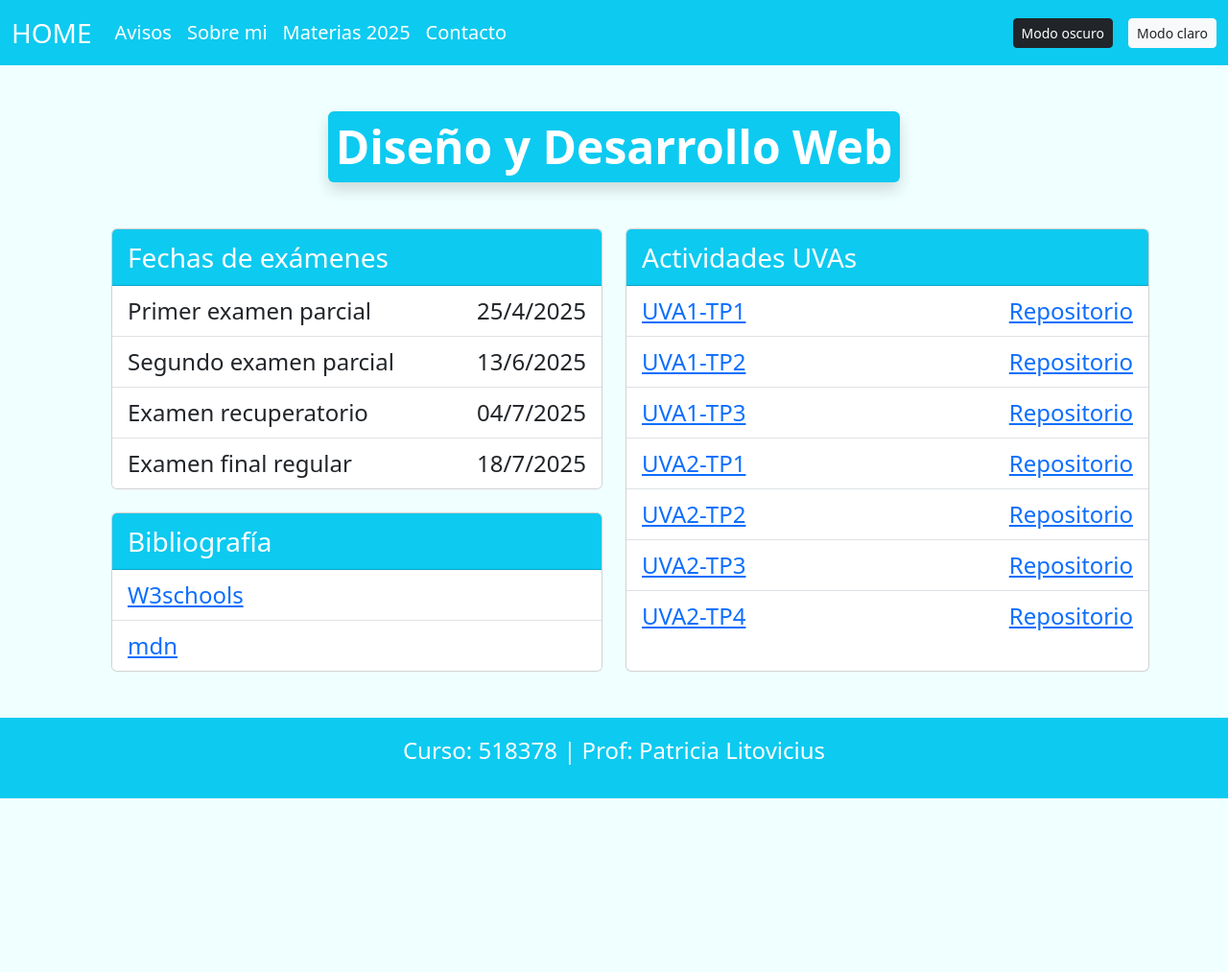
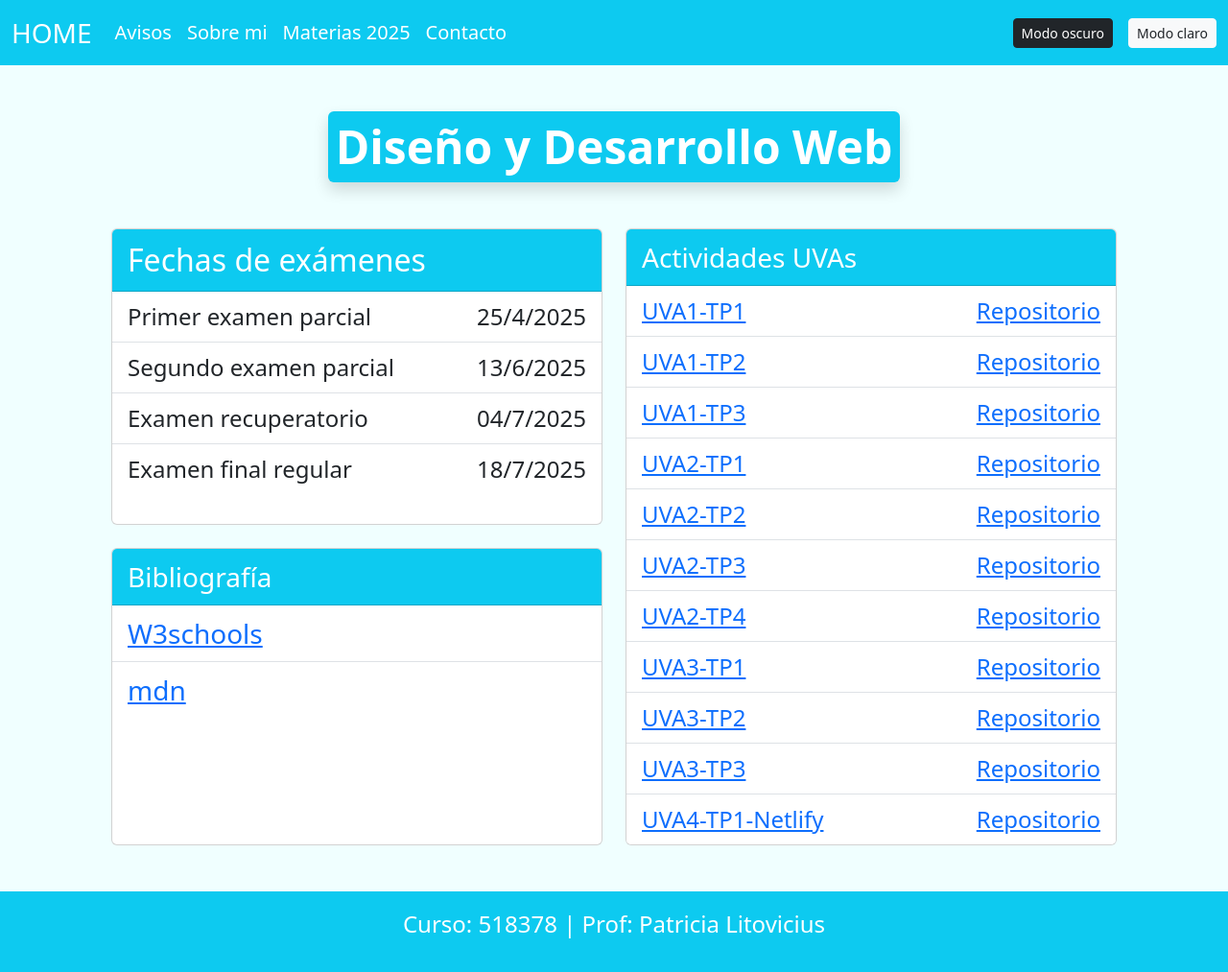
Before and after one commit to SantiConti/uva2-DesarrolloWeb, a plain HTML site: page index.html in a window 1280 px wide. Shown: the whole page at 96% size. Before the commit the page ends 832 px from the top, so only its background shows below. Drawn offline with nearby package versions, Linux system fonts and the light colour scheme.

Commit message:
Add files via upload

```diff
--- a/css/style.css
+++ b/css/style.css
@@ -8,7 +8,7 @@
 }
 
 body.modo-oscuro {
-    background-color: #242424 !important;
+    background-color: #464646 !important;
     color: #ffffff !important;
 }
 
--- a/index.html
+++ b/index.html
@@ -50,8 +50,8 @@
               <!-- Columna izquierda con dos tarjetas -->
                 <div class="col-lg-6 d-flex flex-column align-items-center align-items-lg-end mb-4 mb-lg-0">
                     <!-- Tarjeta Examenes -->
-                    <div class="card mb-4 w-100" style="max-width: 32rem;">
-                        <div class="card-header bg-info text-white fs-3">Fechas de exámenes</div>
+                    <div class="card mb-4 w-100 h-50" style="max-width: 32rem;">
+                        <div class="card-header bg-info text-white fs-2">Fechas de exámenes</div>
 
                         <ul class="list-group list-group-flush fs-4">
                             <li class="list-group-item d-flex justify-content-between">
@@ -74,9 +74,9 @@
                     </div>
 
                     <!-- Tarjeta Bibliografía -->
-                    <div class="card w-100" style="max-width: 32rem;">
+                    <div class="card w-100 h-50" style="max-width: 32rem;">
                         <div class="card-header bg-info text-white fs-3">Bibliografía</div>
-                        <ul class="list-group list-group-flush fs-4">
+                        <ul class="list-group list-group-flush fs-3">
                             <li class="list-group-item"><a href="https://www.w3schools.com/" target="_blank">W3schools</a></li>
                             <li class="list-group-item"><a href="https://developer.mozilla.org/es/" target="_blank">mdn</a></li>
                         </ul>
@@ -86,7 +86,7 @@
                     <!-- Tarjeta UVAs -->
 
                 <div class="col-lg-6 d-flex justify-content-center justify-content-lg-start">
-                    <div class="card w-100" style="max-width: 38rem;">
+                    <div class="card w-100" style="max-width: 32rem;">
                         <div class="card-header bg-info text-white fs-3">Actividades UVAs</div>
                         <ul class="list-group list-group-flush fs-4">
                             <!-- UVA1 -->
@@ -98,6 +98,13 @@
                             <li class="list-group-item d-flex justify-content-between"><a href="https://santiconti.github.io/uva2-TP2/" target="_blank">UVA2-TP2</a> <a href="https://github.com/SantiConti/uva2-TP2.git" target="_blank">Repositorio</a></li>
                             <li class="list-group-item d-flex justify-content-between"><a href="https://santiconti.github.io/uva2-TP3/" target="_blank">UVA2-TP3</a> <a href="https://github.com/SantiConti/uva2-TP3.git" target="_blank">Repositorio</a></li>
                             <li class="list-group-item d-flex justify-content-between"><a href="https://santiconti.github.io/uva2-TP4/" target="_blank">UVA2-TP4</a> <a href="https://github.com/SantiConti/uva2-TP4.git" target="_blank">Repositorio</a></li>
+                            <!-- UVA3 -->
+                            <li class="list-group-item d-flex justify-content-between"><a href="https://santiconti.github.io/uva3-TP1/" target="_blank">UVA3-TP1</a> <a href="https://github.com/SantiConti/uva3-TP1.git" target="_blank">Repositorio</a></li>
+                            <li class="list-group-item d-flex justify-content-between"><a href="https://santiconti.github.io/uva2-EntregaParcial/Contacto.html" target="_blank">UVA3-TP2</a> <a href="https://github.com/SantiConti/uva2-EntregaParcial.git" target="_blank">Repositorio</a></li>
+                            <li class="list-group-item d-flex justify-content-between"><a href="https://santiconti.github.io/uva2-EntregaParcial/" target="_blank">UVA3-TP3</a> <a href="https://github.com/SantiConti/uva2-EntregaParcial.git" target="_blank">Repositorio</a></li>
+                            <!-- UVA4 -->
+                            <li class="list-group-item d-flex justify-content-between"><a href="https://684d99b0cbe0111604e90d3e--glowing-croissant-05ea63.netlify.app/" target="_blank">UVA4-TP1-Netlify</a> <a href="https://github.com/SantiConti/uva4-tp1.git" target="_blank">Repositorio</a></li>
+
                         </ul>
                     </div>
                 </div>
```
